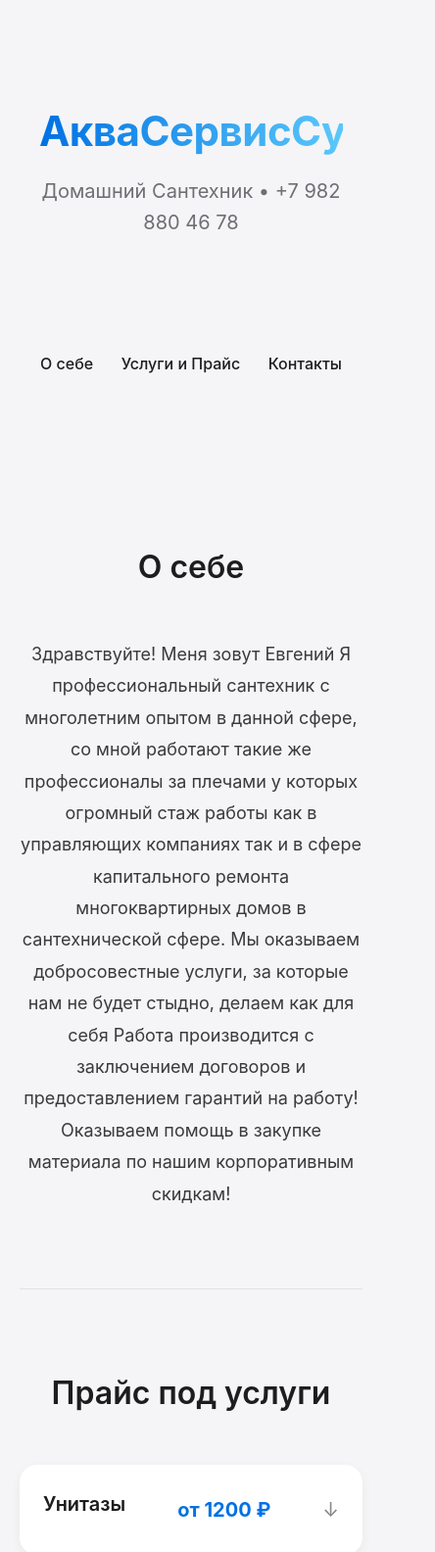
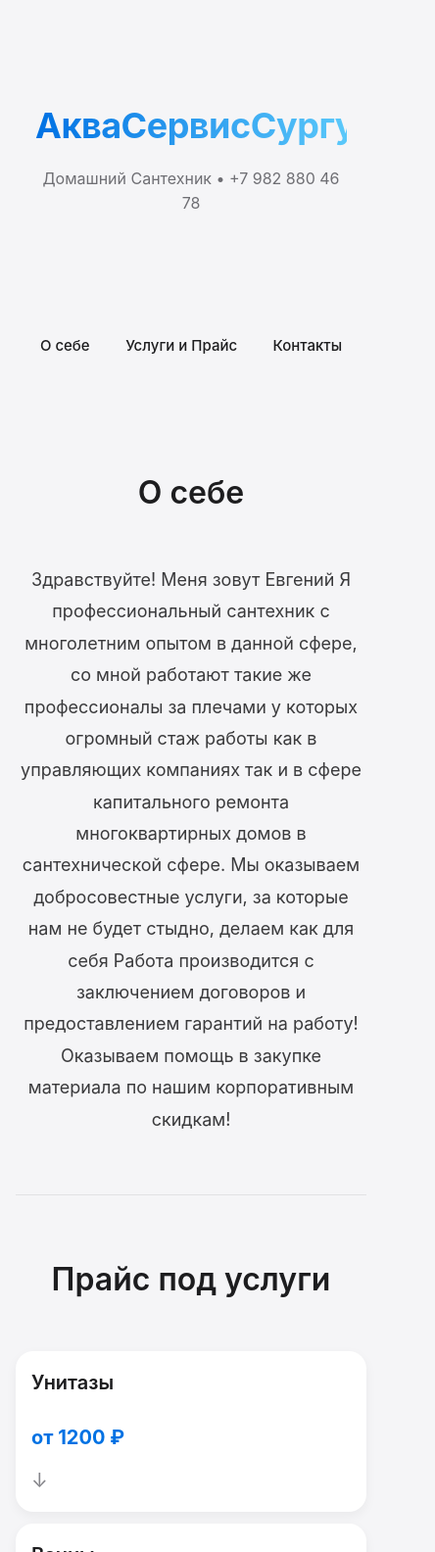
Before and after one commit to Jydows1/AquaServiceSurgut, a plain HTML site: page index.html in a window 390 px wide. Shown: the top 1584 px of the page at 98% size, 444 px wide, since content can reach past the window. Drawn offline with Linux system fonts and the light colour scheme; a web font is replaced by a local one.

Commit message:
Update index.html
upd 09.10.25

```diff
--- a/index.html
+++ b/index.html
@@ -84,7 +84,7 @@
       font-weight: 500;
       color: var(--text);
       text-decoration: none;
-      padding: 8px 0;
+      padding: 12px 8px; /* ← БОЛЬШЕ ПЛОЩАДЬ ДЛЯ ПАЛЬЦЕВ */
       position: relative;
       transition: color 0.3s ease;
     }
@@ -240,6 +240,7 @@
   align-items: center;
   cursor: pointer;
   user-select: none;
+  min-height: 60px; /* ← ЭТО ДЛЯ МОБИЛЬНЫХ: БОЛЬШЕ ПЛОЩАДЬ КЛИКА */
 }
 
     .accordion-header .service-name {
@@ -338,6 +339,65 @@
       font-size: 14px;
       color: #6e6e73;
       font-style: italic;
+    }
+    /* === МОБИЛЬНАЯ АДАПТАЦИЯ === */
+@media (max-width: 768px) {
+  /* Заголовок */
+  .name {
+    font-size: 42px;
+  }
+  .tagline {
+    font-size: 18px;
+  }
+
+  /* Навигация */
+  nav {
+    margin-bottom: 40px;
+  }
+  nav a {
+    margin: 0 10px;
+    font-size: 16px;
+  }
+
+  /* Секции */
+  section {
+    padding: 60px 0;
+  }
+  h2 {
+    font-size: 32px;
+  }
+
+  /* Аккордеон */
+  .accordion-header {
+    padding: 20px;
+    flex-direction: column;
+    align-items: flex-start;
+    gap: 12px;
+  }
+  .price-wrapper {
+    align-self: flex-end;
+  }
+
+  /* Контейнер */
+  .container {
+    padding: 0 16px;
+  }
+}
+
+@media (max-width: 480px) {
+  .name {
+    font-size: 36px;
+  }
+  .tagline {
+    font-size: 16px;
+  }
+  nav a {
+    margin: 0 8px;
+    font-size: 15px;
+  }
+  .accordion-header {
+    padding: 16px;
+  }
 }
   </style>
 </head>
@@ -617,4 +677,14 @@ document.addEventListener('DOMContentLoaded', () => {
     });
   });
 });
+document.querySelectorAll('nav a').forEach(anchor => {
+        anchor.addEventListener('click', function(e) {
+            e.preventDefault();
+            const targetId = this.getAttribute('href');
+            const targetElement = document.querySelector(targetId);
+            if (targetElement) {
+                targetElement.scrollIntoView({ behavior: 'smooth' });
+            }
+        });
+    });
 </script>
```
Lines whose indentation alone changed are shown as unchanged.
